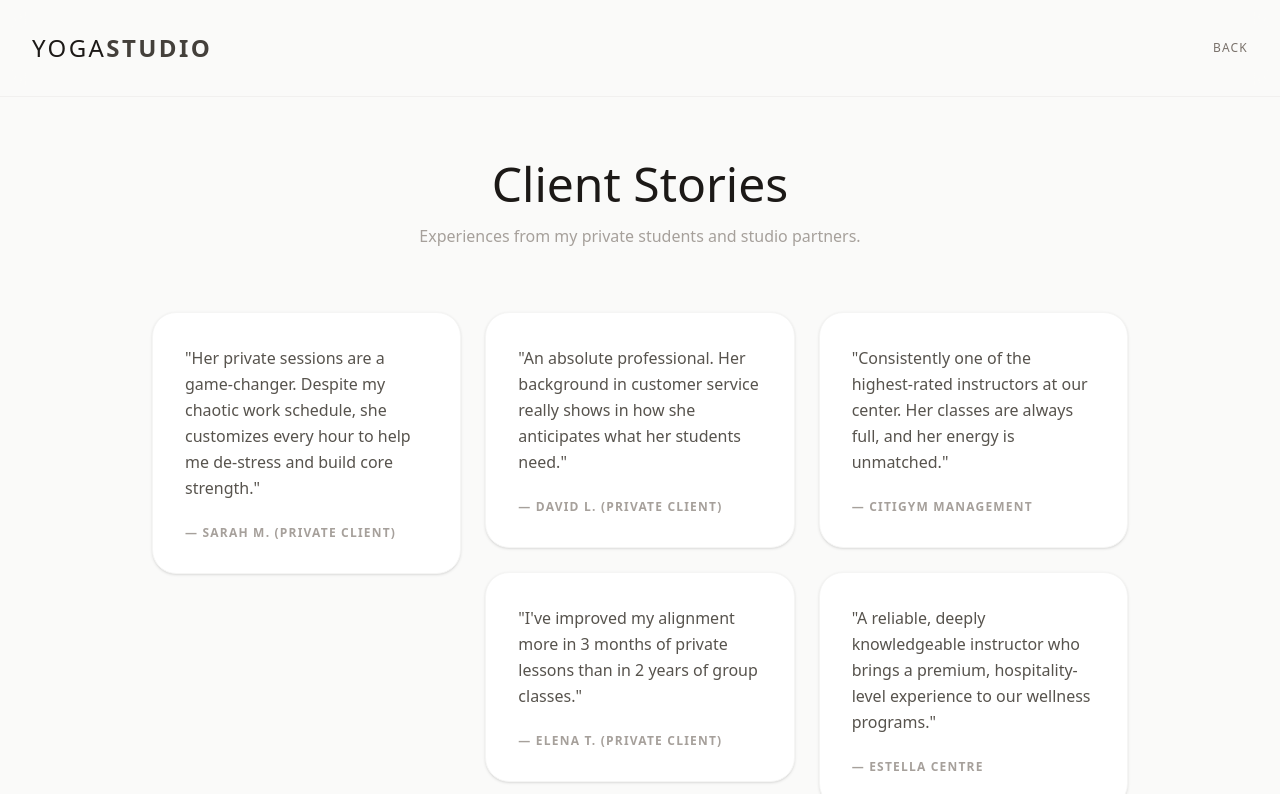
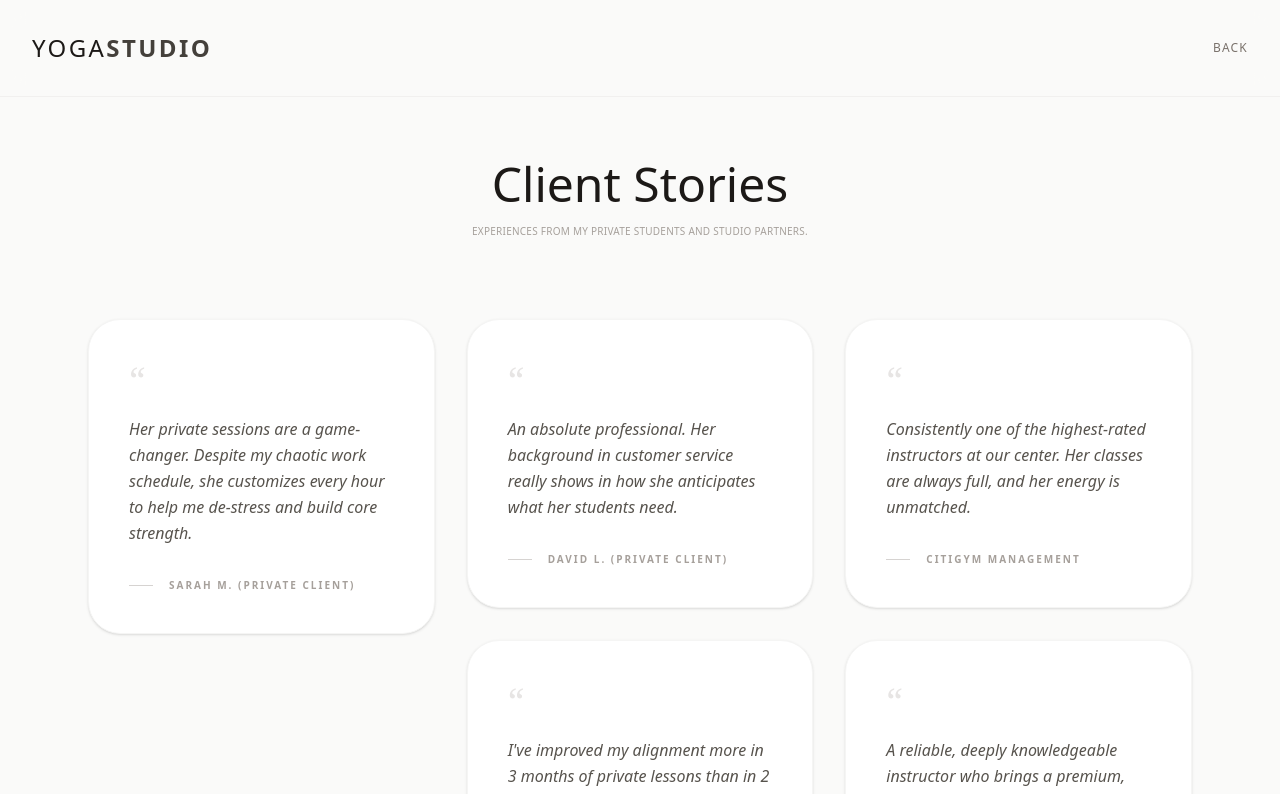
Before and after one commit to haibt163/yoga-studio-app, a Next.js app: page /en/testimonials in a window 1280 px wide. Shown: the top 794 px of the page. Built offline with nearby package versions, Linux system fonts and the light colour scheme.

Commit message:
Final fix for params type mismatch on About and Testimonials

```diff
--- a/src/app/[locale]/about/page.tsx
+++ b/src/app/[locale]/about/page.tsx
@@ -1,29 +1,35 @@
 import { getTranslations } from 'next-intl/server';
 import Link from 'next/link';
 
-export default async function AboutPage({ params }: { params: Promise<{ locale: string }> }) {
-  const { locale } = params;
+// FIXED: params is now a plain object to satisfy Vercel
+export default async function AboutPage({ params }: { params: { locale: string } }) {
+  const { locale } = params; // No 'await' used here
   const t = await getTranslations();
 
   return (
-    <div className="min-h-screen bg-stone-50 font-sans selection:bg-stone-200">
+    <div className="min-h-screen bg-stone-50 font-sans selection:bg-stone-200 text-stone-900">
       <nav className="w-full px-8 py-8 flex justify-between items-center fixed top-0 z-50 bg-stone-50/80 backdrop-blur-md border-b border-stone-200/50">
-        <Link href={`/${locale}`} className="text-2xl tracking-widest font-light uppercase text-stone-900">
+        <Link href={`/${locale}`} className="text-2xl tracking-widest font-light uppercase">
           Yoga<span className="font-semibold text-stone-700">Studio</span>
         </Link>
-        <Link href={`/${locale}`} className="text-xs uppercase tracking-widest text-stone-500 hover:text-stone-900">
+        <Link href={`/${locale}`} className="text-xs uppercase tracking-widest text-stone-500 hover:text-stone-900 transition-colors">
           {locale === 'vi' ? 'Quay lại' : 'Back'}
         </Link>
       </nav>
 
       <main className="max-w-3xl mx-auto px-6 pt-40 pb-20">
-        <h1 className="text-5xl font-light text-stone-900 mb-4">{t('About.title')}</h1>
-        <p className="text-xl text-stone-400 font-light mb-12 italic">{t('About.subtitle')}</p>
+        <header className="mb-16">
+          <h1 className="text-5xl font-light text-stone-900 mb-4">{t('About.title')}</h1>
+          <p className="text-xl text-stone-400 font-light italic">{t('About.subtitle')}</p>
+        </header>
 
-        <div className="space-y-8 text-stone-600 leading-relaxed font-light">
-          <p>{t('About.p1')}</p>
+        <div className="space-y-10 text-stone-600 leading-relaxed font-light text-lg">
+          <p className="first-letter:text-5xl first-letter:font-light first-letter:text-stone-900 first-letter:mr-3 first-letter:float-left">
+            {t('About.p1')}
+          </p>
           <p>{t('About.p2')}</p>
-          <p>{t('About.p3')}</p>
+          <div className="h-px w-20 bg-stone-200 my-12"></div>
+          <p className="italic text-stone-500">{t('About.p3')}</p>
         </div>
       </main>
     </div>
--- a/src/app/[locale]/layout.tsx
+++ b/src/app/[locale]/layout.tsx
@@ -12,11 +12,11 @@ const beVietnam = Be_Vietnam_Pro({
 
 interface LayoutProps {
   children: React.ReactNode;
-  params: { locale: string }; // Changed from Promise to plain object
+  params: { locale: string }; // Changed: Removed Promise wrapper
 }
 
 export default async function LocaleLayout({ children, params }: LayoutProps) {
-  const { locale } = params; // Removed 'await'
+  const { locale } = params; // Changed: Removed await
   const messages = await getMessages();
 
   return (
--- a/src/app/[locale]/page.tsx
+++ b/src/app/[locale]/page.tsx
@@ -1,19 +1,17 @@
 import { getTranslations } from 'next-intl/server';
 import Link from 'next/link';
-import Image from 'next/image';
 
 interface PageProps {
-  params: { locale: string }; // Changed from Promise to plain object
+  params: { locale: string }; // Changed: Removed Promise wrapper
 }
 
 export default async function LandingPage({ params }: PageProps) {
-  const { locale } = params; // Removed 'await'
+  const { locale } = params; // Changed: Removed await
   const t = await getTranslations();
   const toggleLang = locale === 'vi' ? 'en' : 'vi';
 
   return (
     <div className="min-h-screen flex flex-col font-sans bg-stone-50 selection:bg-stone-200 text-stone-900">
-      {/* Navigation */}
       <nav className="w-full px-8 py-8 flex justify-between items-center fixed top-0 z-50 bg-stone-50/80 backdrop-blur-md border-b border-stone-200/50 transition-all">
         <div className="text-2xl tracking-widest font-light uppercase">
           Yoga<span className="font-semibold text-stone-700">Studio</span>
@@ -35,7 +33,6 @@ export default async function LandingPage({ params }: PageProps) {
         </div>
       </nav>
 
-      {/* Hero Section */}
       <main className="flex-grow flex flex-col items-center justify-center px-6 pt-32 pb-20 text-center relative overflow-hidden">
         <div className="absolute top-1/4 left-0 w-96 h-96 bg-stone-200/40 rounded-full mix-blend-multiply filter blur-3xl opacity-70 animate-blob"></div>
         <div className="absolute top-1/3 right-0 w-96 h-96 bg-stone-100/60 rounded-full mix-blend-multiply filter blur-3xl opacity-70 animate-blob animation-delay-2000"></div>
@@ -52,16 +49,10 @@ export default async function LandingPage({ params }: PageProps) {
           </p>
 
           <div className="flex flex-col sm:flex-row items-center justify-center space-y-4 sm:space-y-0 sm:space-x-6">
-            <Link
-              href={`/${locale}/booking`}
-              className="px-8 py-4 bg-stone-900 text-white rounded-full text-xs uppercase tracking-widest hover:bg-stone-800 hover:-translate-y-0.5 transition-all shadow-md w-full sm:w-auto"
-            >
+            <Link href={`/${locale}/booking`} className="px-8 py-4 bg-stone-900 text-white rounded-full text-xs uppercase tracking-widest hover:bg-stone-800 transition-all shadow-md w-full sm:w-auto">
               {locale === 'vi' ? 'Đặt lịch ngay' : 'Book a Session'}
             </Link>
-            <Link
-              href={`/${locale}/about`}
-              className="px-8 py-4 bg-white border border-stone-200 text-stone-600 rounded-full text-xs uppercase tracking-widest hover:bg-stone-50 transition-all w-full sm:w-auto"
-            >
+            <Link href={`/${locale}/about`} className="px-8 py-4 bg-white border border-stone-200 text-stone-600 rounded-full text-xs uppercase tracking-widest hover:bg-stone-50 transition-all w-full sm:w-auto">
               {locale === 'vi' ? 'Tìm hiểu thêm' : 'Learn More'}
             </Link>
           </div>
--- a/src/app/[locale]/testimonials/page.tsx
+++ b/src/app/[locale]/testimonials/page.tsx
@@ -1,11 +1,12 @@
 import { getTranslations } from 'next-intl/server';
 import Link from 'next/link';
 
-export default async function TestimonialsPage({ params }: { params: Promise<{ locale: string }> }) {
-  const { locale } = params;
+// FIXED: params is now a plain object to satisfy Vercel
+export default async function TestimonialsPage({ params }: { params: { locale: string } }) {
+  const { locale } = params; // No 'await' used here
   const t = await getTranslations();
 
-  // Mapping the 5 reviews we just added to the JSON
+  // Mapping the 5 reviews from your JSON translation files
   const reviews = [
     { text: t('Testimonials.r1'), author: t('Testimonials.a1') },
     { text: t('Testimonials.r2'), author: t('Testimonials.a2') },
@@ -15,25 +16,36 @@ export default async function TestimonialsPage({ params }: { params: Promise<{ l
   ];
 
   return (
-    <div className="min-h-screen bg-stone-50 font-sans selection:bg-stone-200">
+    <div className="min-h-screen bg-stone-50 font-sans selection:bg-stone-200 text-stone-900">
       <nav className="w-full px-8 py-8 flex justify-between items-center fixed top-0 z-50 bg-stone-50/80 backdrop-blur-md border-b border-stone-200/50">
-        <Link href={`/${locale}`} className="text-2xl tracking-widest font-light uppercase text-stone-900">
+        <Link href={`/${locale}`} className="text-2xl tracking-widest font-light uppercase">
           Yoga<span className="font-semibold text-stone-700">Studio</span>
         </Link>
-        <Link href={`/${locale}`} className="text-xs uppercase tracking-widest text-stone-500 hover:text-stone-900">
+        <Link href={`/${locale}`} className="text-xs uppercase tracking-widest text-stone-500 hover:text-stone-900 transition-colors">
           {locale === 'vi' ? 'Quay lại' : 'Back'}
         </Link>
       </nav>
 
-      <main className="max-w-5xl mx-auto px-6 pt-40 pb-20">
-        <h1 className="text-5xl font-light text-center text-stone-900 mb-4">{t('Testimonials.title')}</h1>
-        <p className="text-stone-400 text-center font-light mb-16">{t('Testimonials.subtitle')}</p>
+      <main className="max-w-6xl mx-auto px-6 pt-40 pb-20">
+        <div className="text-center mb-20">
+          <h1 className="text-5xl font-light text-stone-900 mb-4">{t('Testimonials.title')}</h1>
+          <p className="text-stone-400 font-light tracking-wide uppercase text-[10px]">{t('Testimonials.subtitle')}</p>
+        </div>
 
-        <div className="columns-1 md:columns-2 lg:columns-3 gap-6 space-y-6">
+        {/* Elegant Masonry-style Grid */}
+        <div className="columns-1 md:columns-2 lg:columns-3 gap-8 space-y-8">
           {reviews.map((review, i) => (
-            <div key={i} className="break-inside-avoid bg-white p-8 rounded-3xl border border-stone-100 shadow-sm hover:shadow-xl transition-all">
-              <p className="text-stone-600 font-light leading-relaxed mb-6">"{review.text}"</p>
-              <p className="text-xs font-semibold uppercase tracking-widest text-stone-400">— {review.author}</p>
+            <div key={i} className="break-inside-avoid bg-white p-10 rounded-[2rem] border border-stone-100 shadow-sm hover:shadow-xl hover:-translate-y-1 transition-all duration-500">
+              <div className="text-stone-200 text-4xl font-serif mb-4">“</div>
+              <p className="text-stone-600 font-light leading-relaxed mb-8 italic">
+                {review.text}
+              </p>
+              <div className="flex items-center space-x-4">
+                <div className="h-px w-6 bg-stone-300"></div>
+                <p className="text-[10px] font-bold uppercase tracking-[0.2em] text-stone-400">
+                  {review.author}
+                </p>
+              </div>
             </div>
           ))}
         </div>
```
